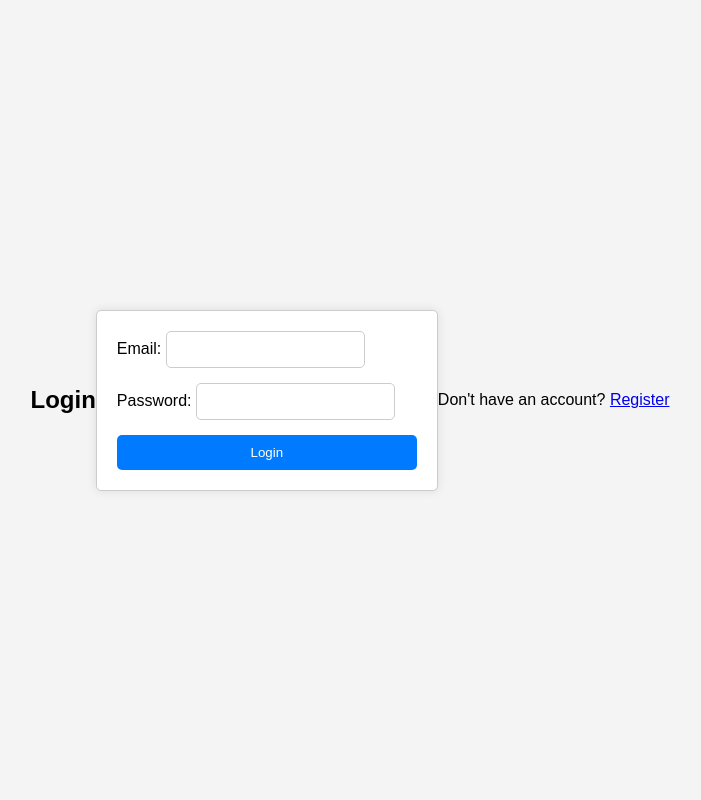
After one commit to benjilee0919/random-chat-app, a Flask app: page /login in a window 1280 px wide. The commit adds this page. Shown: the whole page, without its empty margins (290-991 px from the left). Run offline with Flask 3, Linux system fonts and the light colour scheme.

Commit message:
Adding User Authentication

```diff
--- a/app.py
+++ b/app.py
@@ -1,17 +1,88 @@
-from flask import Flask, render_template
+from flask import Flask, render_template, redirect, url_for, flash, session, request
 from flask_socketio import SocketIO, send
+from flask_sqlalchemy import SQLAlchemy
+from flask_wtf import FlaskForm
+from wtforms import StringField, PasswordField, SubmitField
+from wtforms.validators import InputRequired, Length, ValidationError
+from werkzeug.security import generate_password_hash, check_password_hash
 
 app = Flask(__name__)
 app.config['SECRET_KEY'] = 'secret!'
+app.config['SQLALCHEMY_DATABASE_URI'] = 'sqlite:///chat.db'
+app.config['SQLALCHEMY_TRACK_MODIFICATIONS'] = False
+
+db = SQLAlchemy(app)
 socketio = SocketIO(app)
+
+class User(db.Model):
+    id = db.Column(db.Integer, primary_key=True)
+    username = db.Column(db.String(50), unique=True, nullable=False)
+    password = db.Column(db.String(80), nullable=False)
+
+class Message(db.Model):
+    id = db.Column(db.Integer, primary_key=True)
+    content = db.Column(db.String(200), nullable=False)
+    user_id = db.Column(db.Integer, db.ForeignKey('user.id'), nullable=False)
+
+class RegisterForm(FlaskForm):
+    username = StringField(validators=[InputRequired(), Length(min=4, max=20)], render_kw={"placeholder": "Username"})
+    password = PasswordField(validators=[InputRequired(), Length(min=4, max=20)], render_kw={"placeholder": "Password"})
+    submit = SubmitField("Register")
+
+    def validate_username(self, username):
+        existing_user = User.query.filter_by(username=username.data).first()
+        if existing_user:
+            raise ValidationError("That username already exists. Please choose a different one.")
+
+class LoginForm(FlaskForm):
+    username = StringField(validators=[InputRequired(), Length(min=4, max=20)], render_kw={"placeholder": "Username"})
+    password = PasswordField(validators=[InputRequired(), Length(min=4, max=20)], render_kw={"placeholder": "Password"})
+    submit = SubmitField("Login")
 
 @app.route('/')
 def index():
+    if "user_id" not in session:
+        return redirect(url_for("login"))
     return render_template('index.html')
+
+@app.route('/login', methods=['GET', 'POST'])
+def login():
+    form = LoginForm()
+    if form.validate_on_submit():
+        user = User.query.filter_by(username=form.username.data).first()
+        if user and check_password_hash(user.password, form.password.data):
+            session["user_id"] = user.id
+            return redirect(url_for("index"))
+        else:
+            flash("Login Unsuccessful. Please check username and password.", "danger")
+    return render_template('login.html', form=form)
+
+@app.route('/register', methods=['GET', 'POST'])
+def register():
+    form = RegisterForm()
+    if form.validate_on_submit():
+        hashed_password = generate_password_hash(form.password.data, method='sha256')
+        new_user = User(username=form.username.data, password=hashed_password)
+        db.session.add(new_user)
+        db.session.commit()
+        return redirect(url_for('login'))
+    return render_template('register.html', form=form)
+
+@app.route('/logout')
+def logout():
+    session.pop("user_id", None)
+    return redirect(url_for('login'))
 
 @socketio.on('message')
 def handle_message(msg):
-    send(msg, broadcast=True)
+    if "user_id" in session:
+        user_id = session["user_id"]
+        new_message = Message(content=msg, user_id=user_id)
+        db.session.add(new_message)
+        db.session.commit()
+        send(msg, broadcast=True)
 
 if __name__ == '__main__':
+    with app.app_context():
+        db.create_all()
     socketio.run(app, debug=True)
--- a/static/style.css
+++ b/static/style.css
@@ -3,29 +3,123 @@ body {
     margin: 0;
     padding: 0;
     display: flex;
+    justify-content: center;
+    align-items: center;
+    height: 100vh;
+    background-color: #f4f4f4;
+}
+
+h1 {
+    text-align: center;
+    margin-bottom: 20px;
+}
+
+#chat-container {
+    display: flex;
     flex-direction: column;
     align-items: center;
+    width: 50%;
+    background-color: #fff;
+    border: 1px solid #ccc;
+    box-shadow: 0 0 10px rgba(0, 0, 0, 0.1);
+    padding: 20px;
+    border-radius: 5px;
 }
 
-#chat {
+#chat-box {
+    width: 100%;
+    height: 400px;
+    overflow-y: auto;
     border: 1px solid #ccc;
+    margin-bottom: 10px;
     padding: 10px;
-    width: 50%;
-    height: 400px;
-    overflow-y: scroll;
-    margin-bottom: 10px;
+    background-color: #f9f9f9;
+    border-radius: 5px;
 }
 
 #chat-form {
     display: flex;
-    width: 50%;
+    width: 100%;
 }
 
 #message {
     flex: 1;
     padding: 10px;
+    border: 1px solid #ccc;
+    border-radius: 5px 0 0 5px;
+    outline: none;
 }
 
 button {
     padding: 10px;
+    border: 1px solid #ccc;
+    border-left: none;
+    border-radius: 0 5px 5px 0;
+    background-color: #007bff;
+    color: #fff;
+    cursor: pointer;
+    outline: none;
 }
+
+button:hover {
+    background-color: #0056b3;
+}
+
+body {
+    font-family: Arial, sans-serif;
+    margin: 0;
+    padding: 0;
+    display: flex;
+    justify-content: center;
+    align-items: center;
+    height: 100vh;
+    background-color: #f4f4f4;
+}
+
+h1, h2 {
+    text-align: center;
+    margin-bottom: 20px;
+}
+
+form {
+    display: flex;
+    flex-direction: column;
+    width: 300px;
+    padding: 20px;
+    border: 1px solid #ccc;
+    border-radius: 5px;
+    background-color: #fff;
+    box-shadow: 0 0 10px rgba(0, 0, 0, 0.1);
+}
+
+form div {
+    margin-bottom: 15px;
+}
+
+label {
+    margin-bottom: 5px;
+}
+
+input {
+    padding: 10px;
+    border: 1px solid #ccc;
+    border-radius: 5px;
+}
+
+button {
+    padding: 10px;
+    border: none;
+    border-radius: 5px;
+    background-color: #007bff;
+    color: #fff;
+    cursor: pointer;
+    outline: none;
+}
+
+button:hover {
+    background-color: #0056b3;
+}
+
+p {
+    text-align: center;
+}
--- /dev/null
+++ b/templates/login.html
@@ -0,0 +1,24 @@
+<!DOCTYPE html>
+<html lang="en">
+<head>
+    <meta charset="UTF-8">
+    <meta name="viewport" content="width=device-width, initial-scale=1.0">
+    <title>Login</title>
+    <link rel="stylesheet" href="{{ url_for('static', filename='style.css') }}">
+</head>
+<body>
+    <h2>Login</h2>
+    <form method="POST">
+        <div>
+            <label for="email">Email:</label>
+            <input type="email" id="email" name="email" required>
+        </div>
+        <div>
+            <label for="password">Password:</label>
+            <input type="password" id="password" name="password" required>
+        </div>
+        <button type="submit">Login</button>
+    </form>
+    <p>Don't have an account? <a href="{{ url_for('register') }}">Register</a></p>
+</body>
+</html>
```
Also changed, not shown: static/chat.js (+9 -4 lines), templates/index.html (+8 -6 lines), templates/register.html (added, +19 -0 lines), instance/chat.db (added).
